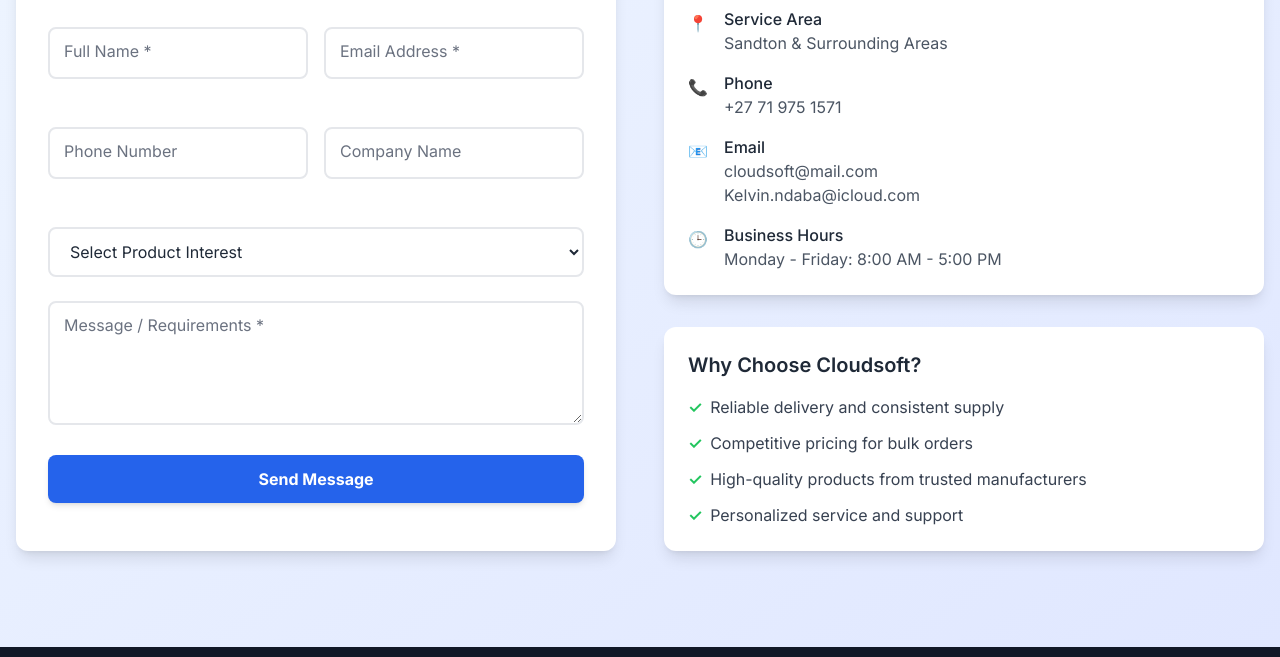
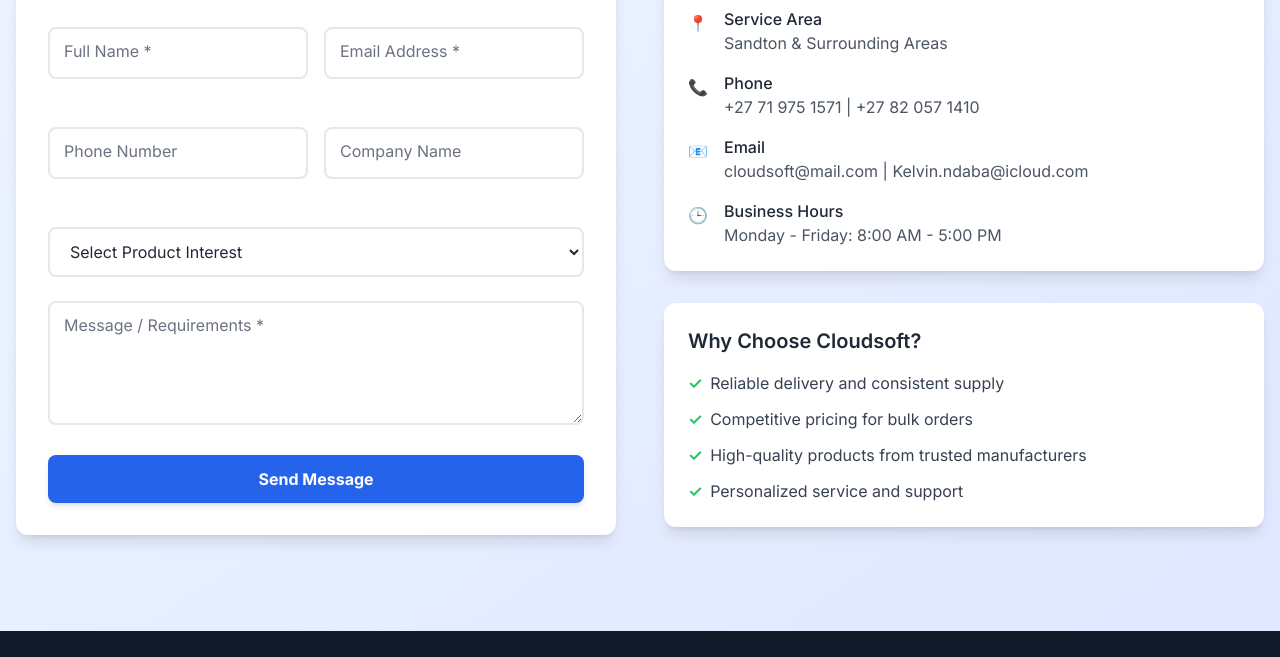
Before and after one commit to tacsecurityservices/Cloudsoft, a plain HTML site: page index.html in a window 1280 px wide. Shown: the part 2715-3372 px from the top of the page. Drawn offline with nearby package versions, Linux system fonts and the light colour scheme.

Commit message:
Update index.html

```diff
--- a/index.html
+++ b/index.html
@@ -484,15 +484,15 @@
                                 <div class="w-6 h-6 text-blue-600 mt-1">📞</div>
                                 <div>
                                     <p class="font-medium text-gray-800">Phone</p>
-                                    <p class="text-gray-600">+27 71 975 1571</p>
+                                    <p class="text-gray-600">+27 71 975 1571 | +27 82 057 1410</p>
                                 </div>
                             </div>
                             <div class="flex items-start space-x-3">
                                 <div class="w-6 h-6 text-blue-600 mt-1">📧</div>
                                 <div>
                                     <p class="font-medium text-gray-800">Email</p>
-                                    <p class="text-gray-600">cloudsoft@mail.com</p>
-                                <p class="text-gray-600">Kelvin.ndaba@icloud.com</p>
+                                    <p class="text-gray-600">cloudsoft@mail.com | Kelvin.ndaba@icloud.com</p>
+
                                 </div>
                             </div>
                             <div class="flex items-start space-x-3">
```
